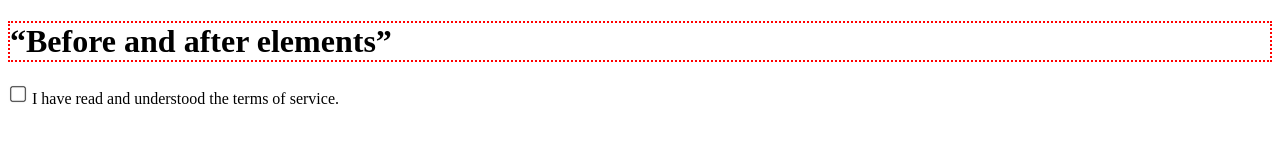
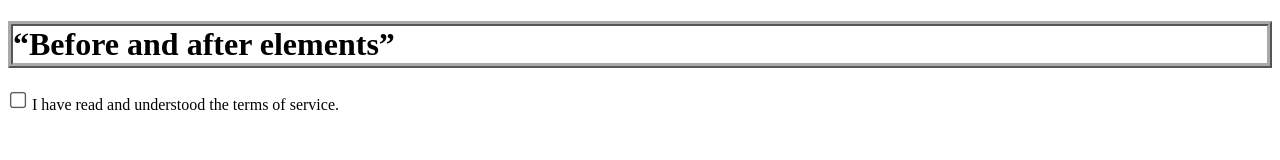
Before and after one commit to zsolt-nagy/before-and-after-elements, a plain HTML site: page index.html in a window 1280 px wide. Drawn offline with Linux system fonts and the light colour scheme.

Commit message:
h1 border change

```diff
--- a/style.css
+++ b/style.css
@@ -1,5 +1,5 @@
 .title {
-    border: 2px dotted red;
+    border: 5px ridge darkgrey;
 }
 
 .title::before {
```
